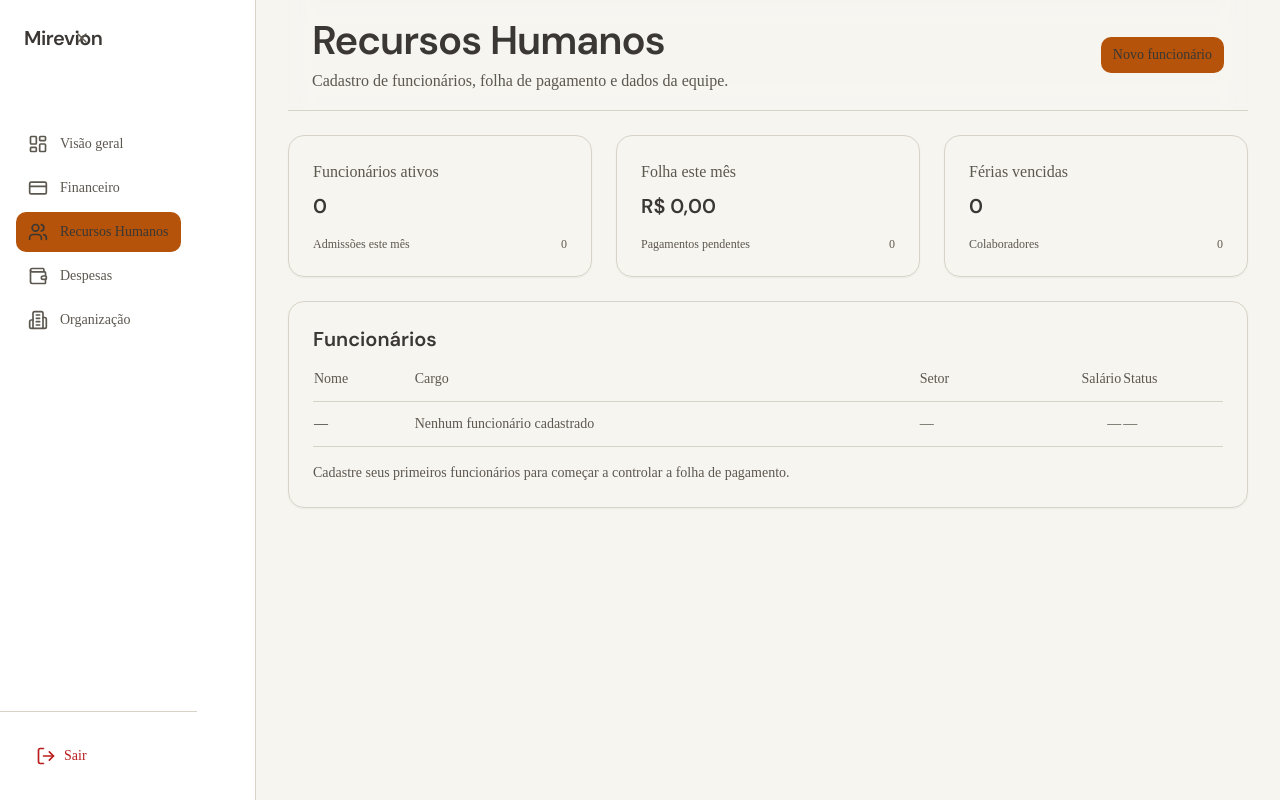
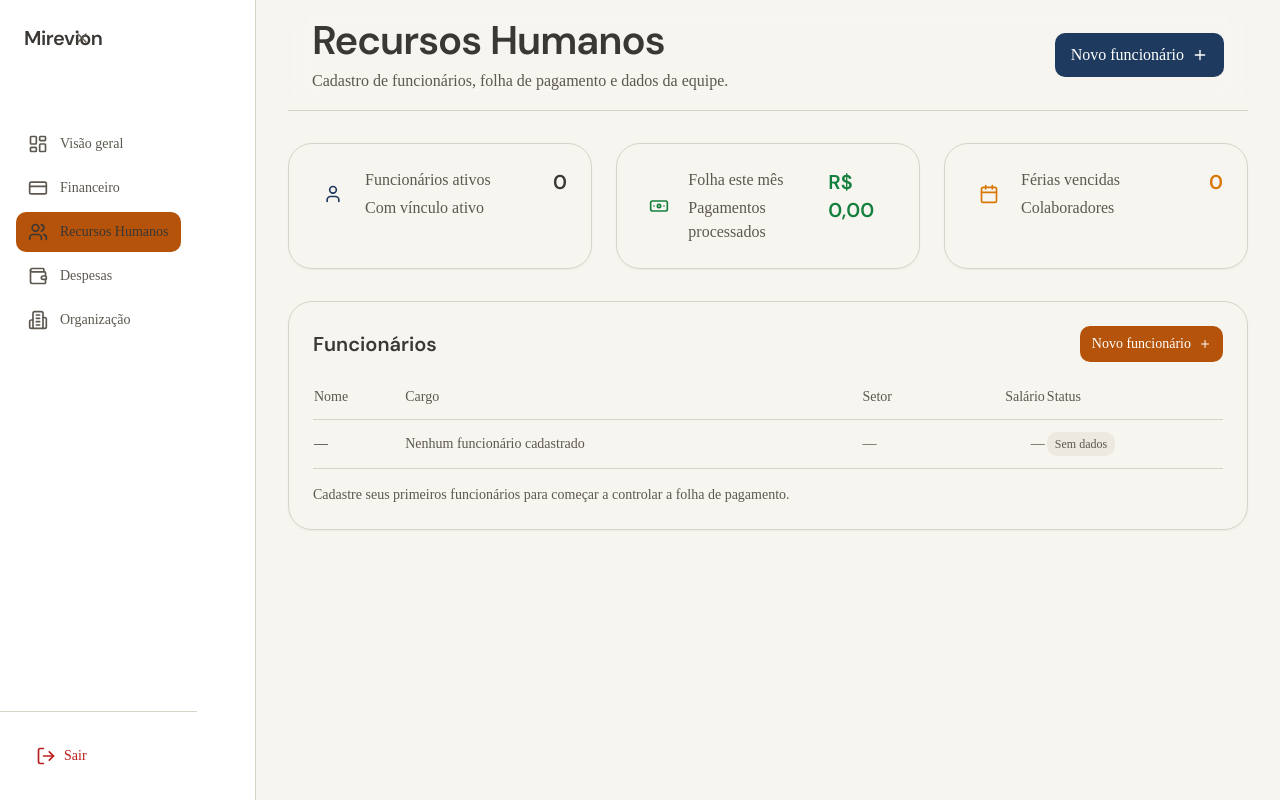
Before and after one commit to ItaloNicacioDev/Mirevion, a React (Vite) app in the folder apps/web/: page /rh in a window 1280 px wide. Built offline with nearby package versions, Linux system fonts and the light colour scheme; sample sign-in values are in the browser's storage.

Commit message:
Enhance RHPage with improved card layouts, dynamic icons, and updated button styles for better user experience

```diff
--- a/apps/web/src/features/rh/RHPage.tsx
+++ b/apps/web/src/features/rh/RHPage.tsx
@@ -1,50 +1,72 @@
 import PageHeader from "@/components/PageHeader";
+import { Banknote, Calendar, Plus, User } from "lucide-react";
 
 export default function RHPage() {
   return (
-    <div className="space-y-6">
+    <div className="space-y-8">
       <PageHeader
         title="Recursos Humanos"
         description="Cadastro de funcionários, folha de pagamento e dados da equipe."
         action={
-          <button className="inline-flex items-center gap-2 px-3 py-2 bg-accent text-on-accent text-sm font-medium rounded-md hover:bg-accent/90 transition-colors">
-            Novo funcionário
+          <button className="inline-flex items-center gap-2 px-4 py-2.5 bg-primary text-primary-foreground rounded-md font-medium hover:bg-primary/90 transition-colors">
+            Novo funcionário <Plus className="w-4 h-4" />
           </button>
         }
       />
 
       <div className="grid grid-cols-1 md:grid-cols-3 gap-6">
-        <div className="card-default rounded-lg border border-border shadow-sm p-6">
-          <div className="body-sm text-muted-foreground mb-2">Funcionários ativos</div>
-          <div className="font-display text-xl font-semibold text-foreground">0</div>
-          <div className="mt-4 flex items-center justify-between text-xs text-muted-foreground">
-            <span>Admissões este mês</span>
-            <span>0</span>
+        <div className="card-default rounded-xl border border-border shadow-sm p-6">
+          <div className="flex items-start justify-between">
+            <div className="flex items-center gap-3">
+              <div className="w-10 h-10 rounded-lg bg-primary-light flex items-center justify-center">
+                <User className="w-5 h-5 text-primary" />
+              </div>
+              <div>
+                <div className="body-sm text-muted-foreground mb-1">Funcionários ativos</div>
+                <div className="body-sm text-muted-foreground">Com vínculo ativo</div>
+              </div>
+            </div>
+            <div className="font-display text-xl font-semibold text-foreground">0</div>
           </div>
         </div>
 
-        <div className="card-default rounded-lg border border-border shadow-sm p-6">
-          <div className="body-sm text-muted-foreground mb-2">Folha este mês</div>
-          <div className="font-display text-xl font-semibold text-foreground">R$ 0,00</div>
-          <div className="mt-4 flex items-center justify-between text-xs text-muted-foreground">
-            <span>Pagamentos pendentes</span>
-            <span>0</span>
+        <div className="card-default rounded-xl border border-border shadow-sm p-6">
+          <div className="flex items-start justify-between">
+            <div className="flex items-center gap-3">
+              <div className="w-10 h-10 rounded-lg bg-success-light flex items-center justify-center">
+                <Banknote className="w-5 h-5 text-success" />
+              </div>
+              <div>
+                <div className="body-sm text-muted-foreground mb-1">Folha este mês</div>
+                <div className="body-sm text-muted-foreground">Pagamentos processados</div>
+              </div>
+            </div>
+            <div className="font-display text-xl font-semibold text-success">R$ 0,00</div>
           </div>
         </div>
 
-        <div className="card-default rounded-lg border border-border shadow-sm p-6">
-          <div className="body-sm text-muted-foreground mb-2">Férias vencidas</div>
-          <div className="font-display text-xl font-semibold text-foreground">0</div>
-          <div className="mt-4 flex items-center justify-between text-xs text-muted-foreground">
-            <span>Colaboradores</span>
-            <span>0</span>
+        <div className="card-default rounded-xl border border-border shadow-sm p-6">
+          <div className="flex items-start justify-between">
+            <div className="flex items-center gap-3">
+              <div className="w-10 h-10 rounded-lg bg-warning-light flex items-center justify-center">
+                <Calendar className="w-5 h-5 text-warning" />
+              </div>
+              <div>
+                <div className="body-sm text-muted-foreground mb-1">Férias vencidas</div>
+                <div className="body-sm text-muted-foreground">Colaboradores</div>
+              </div>
+            </div>
+            <div className="font-display text-xl font-semibold text-warning">0</div>
           </div>
         </div>
       </div>
 
-      <div className="card-default rounded-lg border border-border shadow-sm p-6">
-        <div className="flex items-center justify-between mb-4">
+      <div className="card-default rounded-xl border border-border shadow-sm p-6">
+        <div className="flex items-center justify-between mb-6">
           <h2 className="font-display text-h3 font-semibold text-foreground">Funcionários</h2>
+          <button className="inline-flex items-center gap-2 px-3 py-2 bg-accent text-accent-foreground text-sm font-medium rounded-md hover:bg-accent/90 transition-colors">
+            Novo funcionário <Plus className="w-3 h-3" />
+          </button>
         </div>
         <div className="overflow-x-auto">
           <table className="w-full text-left text-sm">
@@ -63,7 +85,11 @@ export default function RHPage() {
                 <td className="py-3 text-muted-foreground">Nenhum funcionário cadastrado</td>
                 <td className="py-3 text-muted-foreground">—</td>
                 <td className="py-3 text-right text-muted-foreground">—</td>
-                <td className="py-3 text-muted-foreground">—</td>
+                <td className="py-3">
+                  <span className="inline-flex items-center gap-1 px-2 py-1 rounded-md text-xs font-medium bg-muted text-muted-foreground">
+                    Sem dados
+                  </span>
+                </td>
               </tr>
             </tbody>
           </table>
```
